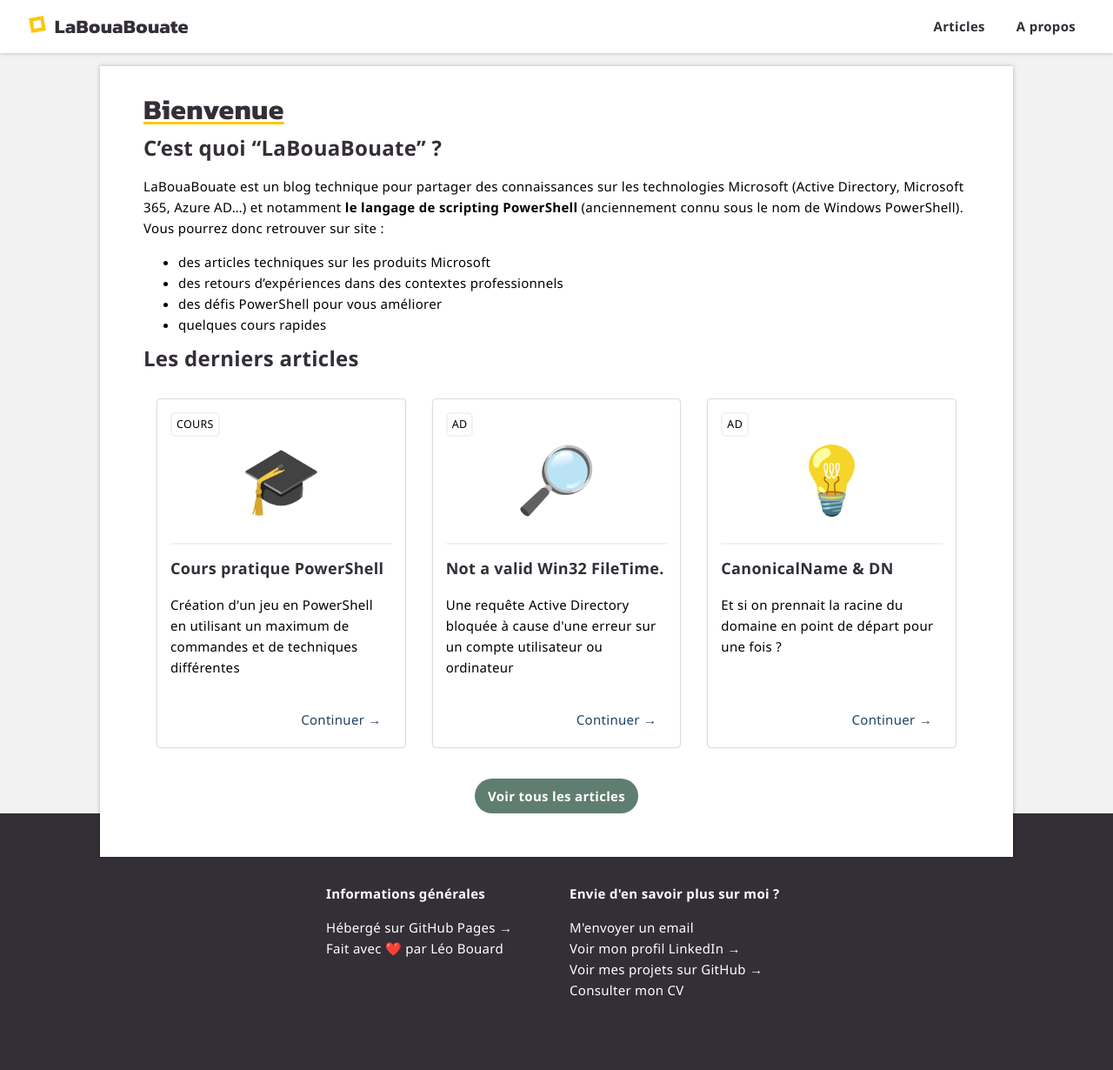
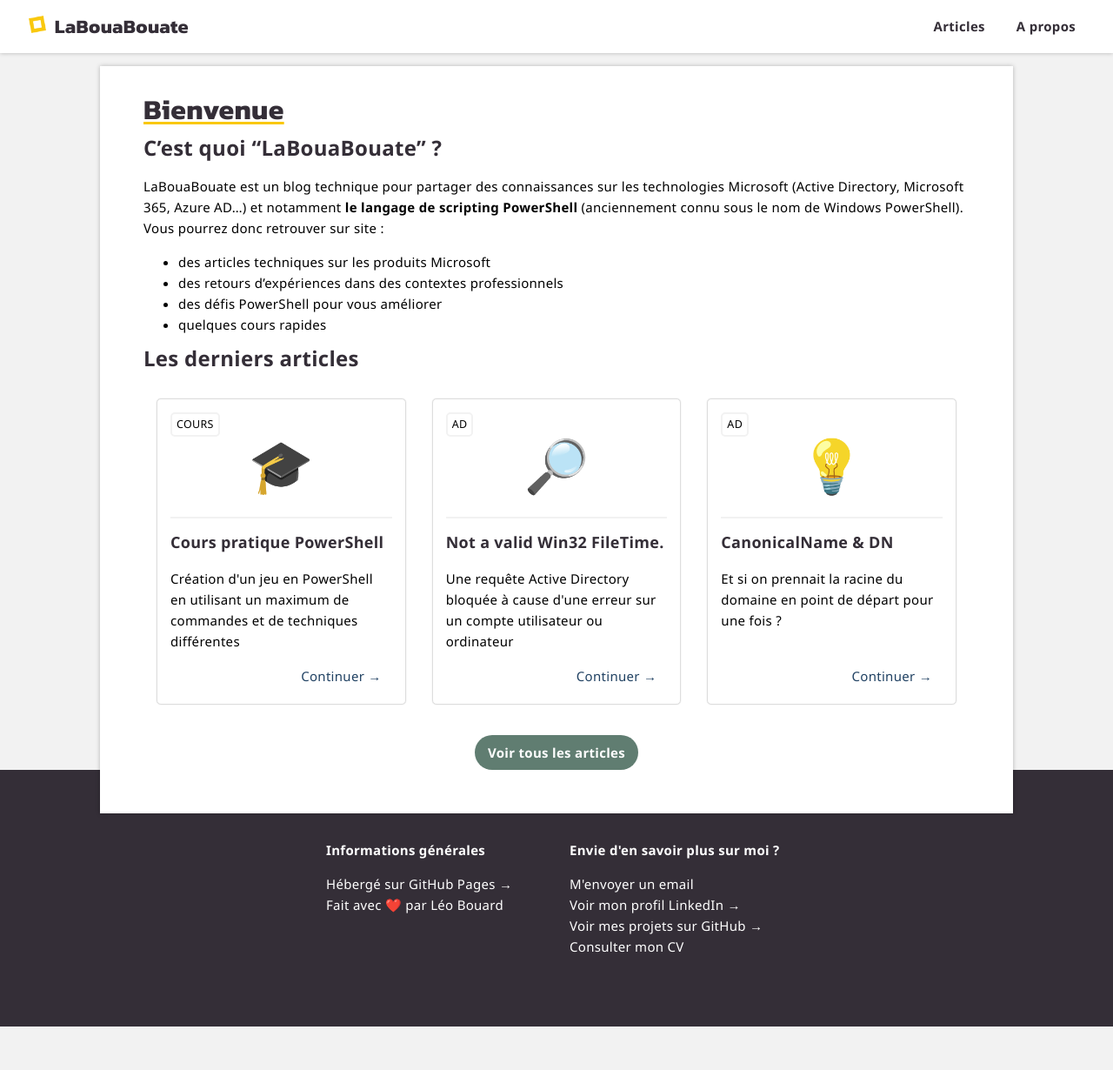
Before and after one commit to leobouard/leobouard.github.io, a Jekyll site: the page built from index.md, in a window 1280 px wide. Shown: the whole page at 87% size. Built offline with Jekyll 4.4.1, drawn with Linux system fonts in a browser that asks for light colours; some web fonts are replaced; our own code applies the rules of GitHub Pages for plain Markdown files; after the commit the page ends 1180 px from its top, so only the background shows below that.

Commit message:
Update posts.scss

```diff
--- a/assets/css/posts.scss
+++ b/assets/css/posts.scss
@@ -9,8 +9,8 @@
 
 article {
     margin: 15px;
-    height: 370px;
-    max-width: 315px;
+    height: 320px;
+    max-width: 300px;
     flex: 1;
     flex-basis: 200px;
     border-radius: 5px;
@@ -46,18 +46,17 @@
 
     .articleIcon {
         filter: grayscale(0);
-        /*transform: scale(1.10);*/
     }
 
     .articleButton {
         color: #fff;
-        background-color: #4E6A5E;
+        background-color: #607D71;
     }
 }
 
 .articleIcon {
     text-align: center;
-    font-size: 75px;
+    font-size: 60px;
     line-height: 0px;
     user-select: none;
     filter: grayscale(0.2);
```
